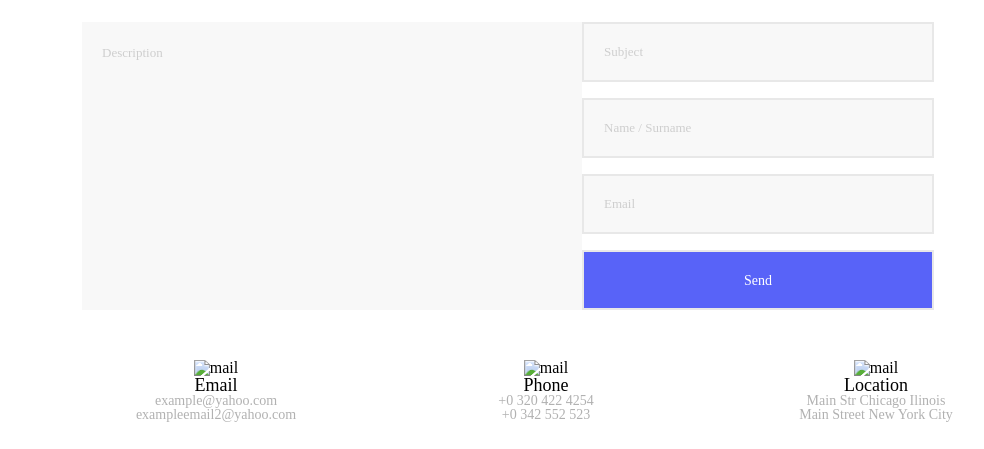
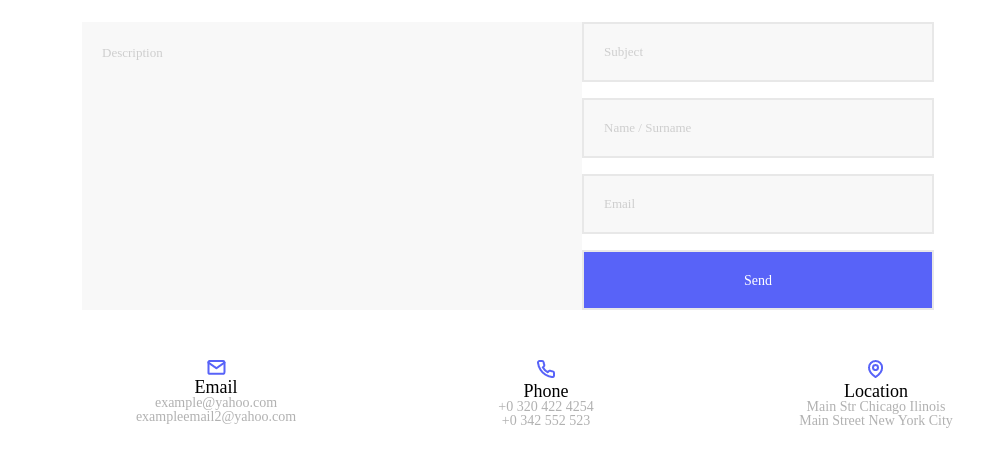
Before and after one commit to GogaK/lecture-10, a plain HTML site: page index.html in a window 1280 px wide. Shown: the part 173-622 px from the top of the page, without its empty margins (18-1002 px from the left). Drawn offline with Linux system fonts and the light colour scheme; the site is published under a folder, as on GitHub Pages, so addresses that start at the root find nothing.

Commit message:
end of lecture 10

```diff
--- a/index.html
+++ b/index.html
@@ -34,20 +34,20 @@
         <div class="card wrapper">
       <div class="contact-end">
         <div class="card-1">
-            <img class="icon" src="/images/mail.png" alt="mail">
+            <img class="icon" src="images/mail.png" alt="mail">
             <h3>Email</h3>
             <p>example@yahoo.com
                 exampleemail2@yahoo.com</p>
 
     </div>
         <div class="card-1">
-            <img class="icon" src="/images/phone.png" alt="mail">
+            <img class="icon" src="images/phone.png" alt="phone">
             <h3>Phone</h3>
             <p>+0 320 422 4254 </p>
             <p>+0 342 552 523</p>
         </div>
         <div class="card-1">
-            <img class="icon" src="/images/map.png" alt="mail">
+            <img class="icon" src="images/map.png" alt="map">
             <h3>Location</h3>
             <p>Main Str Chicago Ilinois </p>
             <p>Main Street New York City</p>
```
